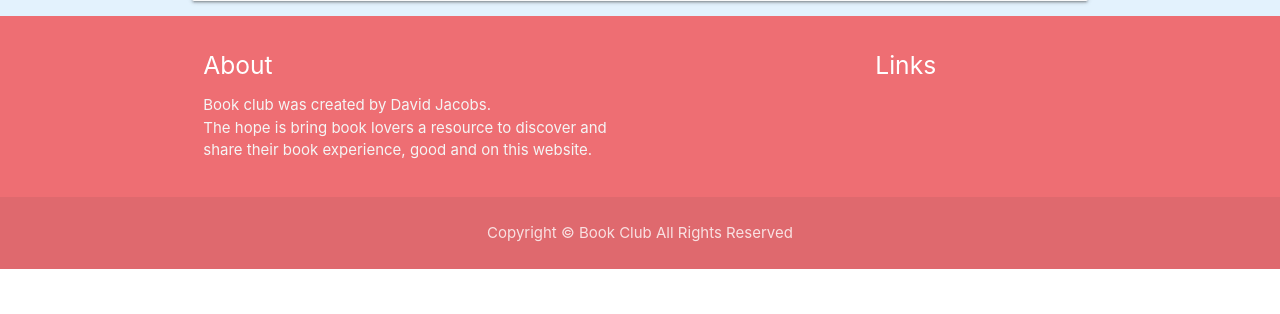
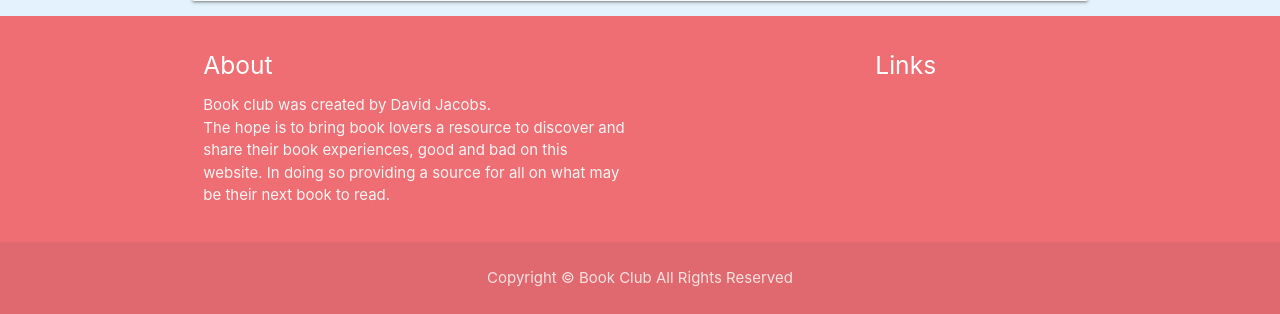
Before and after one commit to Davej66/book-club, a Flask app: page /add_task in a window 1280 px wide. Shown: the part 1077-1391 px from the top of the page. Before the commit the page ends 1346 px from the top, so only its background shows below. Run offline with Flask 2, Linux system fonts and the light colour scheme; data that the repository does not hold is empty; some libraries are stand-ins or nearby versions.

Commit message:
Correcting some typo errors in the footer

```diff
--- a/templates/base.html
+++ b/templates/base.html
@@ -89,8 +89,8 @@
             <div class="col s6">
                 <h5 class="white-text">About</h5>
                 <p class="grey-text text-lighten-4">Book club was created by David Jacobs.<br>
-                    The hope is bring book lovers a resource to discover and share their book experience, good and
-                    on this website.
+                    The hope is to bring book lovers a resource to discover and share their book experiences, good and
+                    bad on this website. In doing so providing a source for all on what may be their next book to read.
                 </p>
             </div>
             <div class="col s3 offset-s3">
```
